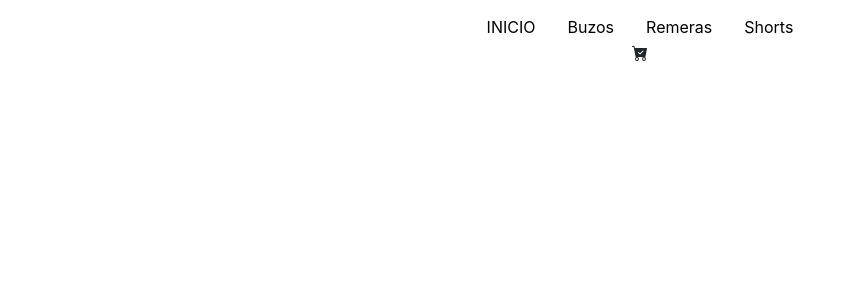
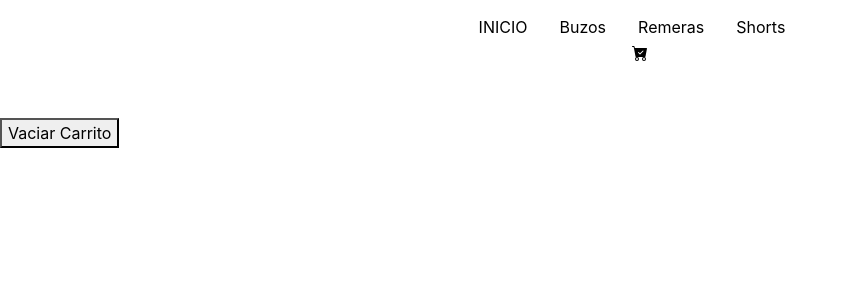
Before and after one commit to leandroprado88/NuevoRepoReact, a React (Create React App) app in the folder my-app/: page /cart in a window 1280 px wide. Shown: the top 300 px of the page, without its empty margins (0-856 px from the left). Built offline with nearby package versions, Linux system fonts and the light colour scheme.

Commit message:
Correccion de Entrega

```diff
--- a/my-app/src/App.js
+++ b/my-app/src/App.js
@@ -3,13 +3,14 @@ import ItemList from './components/ItemListContainer/ItemList';
 import ItemListContainer from './components/ItemListContainer/ItemListContainer';
 import ItemDetailContainer from './components/Detalle/ItemDetailContainer';
 import {BrowserRouter,Routes,Route} from "react-router-dom";
-import { CartContext} from './components/Context/CartContext';
+import CartContextProvider from './components/Context/CartContext';
+import Cart from './components/Cart/Cart';
 
 
 function App() {
 
     return (
-        <CartContext.Provider value={{}}>
+        <CartContextProvider value={{}}>
         <BrowserRouter>
 
            <NavBar />
@@ -17,11 +18,12 @@ function App() {
             <Routes>
                 <Route exact path="/" element={<ItemListContainer />} />
                 <Route path="categoria/:catIdParams" element={<ItemListContainer />} />
-                <Route path="item/:itemIdParams" element={<ItemDetailContainer />} />
+                <Route path="detalle/:itemIdParams" element={<ItemDetailContainer />} />
+                <Route path="/cart" element={<Cart />} />
             </Routes>
 
         </BrowserRouter>
-        </CartContext.Provider>
+        </CartContextProvider>
     );
     }
 
--- a/my-app/src/components/Cart/Cart.jsx
+++ b/my-app/src/components/Cart/Cart.jsx
@@ -3,11 +3,13 @@ import { useCartContext } from "../Context/CartContext";
 
 function Cart() {
 
-    const { cartList,vaciarCarrito} = useCartContext
+    const { cartList,vaciarCarrito} = useCartContext()
+
+    console.log(cartList);
 
     return (
         <div>
-            { cartList.map(prod => <li key={prod.id}> {prod.name} {prod.stock}</li>)}
+            {cartList && cartList.map(({item}) => <li key={item.id}> {item.name}</li>)}
             <button onClick={()=> vaciarCarrito()}>Vaciar Carrito</button>
         </div>
     )
--- a/my-app/src/components/Context/CartContext.jsx
+++ b/my-app/src/components/Context/CartContext.jsx
@@ -6,22 +6,22 @@ export const useCartContext =()=> useContext(CartContext)
 
 function CartContextProvider({ children }) {
 
-    const [carList, setCarList] = useState([])
+    const [cartList, setCartList] = useState([])
 
     const agregarProducto =(item) => {
-        setCarList([...carList, item])
+        setCartList([...cartList, item])
     }
 
     const vaciarCarrito=()=>{
-        setCarList([])
+        setCartList([])
     }
 
     return(
         <CartContext.Provider value={{
-            carList, agregarProducto, vaciarCarrito
+            cartList, agregarProducto, vaciarCarrito
         }}>
 
-        { children }
+            { children }
         </CartContext.Provider>
     )
 
--- a/my-app/src/components/Detalle/ItemDetailContainer.jsx
+++ b/my-app/src/components/Detalle/ItemDetailContainer.jsx
@@ -3,6 +3,7 @@ import { useEffect, useState } from 'react';
 import { useParams } from 'react-router-dom';
 import getFetch from '../../helpers/getFetch';
 import ItemDetails from './ItemDetails';
+
 
 
 const ItemDetailContainer = () =>{
@@ -13,7 +14,7 @@ const ItemDetailContainer = () =>{
 
       useEffect(() => {
 
-          getFetch().then((prodEncontrado)=>{
+          getFetch.then((prodEncontrado)=>{
               setProductoIndividual(prodEncontrado.find(prod => prod.id === parseInt (itemIdParams)))
           })
             .catch((error)=>{
@@ -33,7 +34,7 @@ const ItemDetailContainer = () =>{
                 ?
             <h1>Cargando..</h1>
                 :
-            <ItemDetails item={productoIndividual}/> }
+                <ItemDetails item={productoIndividual}/> }
         </div>
     </>
 
--- a/my-app/src/components/Detalle/ItemDetails.jsx
+++ b/my-app/src/components/Detalle/ItemDetails.jsx
@@ -1,7 +1,16 @@
 import React from 'react';
+import { useCartContext } from '../Context/CartContext';
 import ItemCount from '../ItemCount/ItemCount';
 
 const ItemDetails = ({ item }) => {
+
+    const {cartList, agregarProducto } = useCartContext();
+
+    function onAdd(cant) {
+        agregarProducto( { item: item , cantidad: cant} )
+    }
+    console.log(cartList);
+
 
     return (
 
@@ -9,7 +18,7 @@ const ItemDetails = ({ item }) => {
             <img src={item.foto} alt={item.name} />
             <h3>{item.name}</h3>
             <p>{item.price}</p>
-            <ItemCount stock={item.stock} id={item.id} />
+            <ItemCount onAdd={()=>onAdd()} initialstock={item.stock} />
         </div>
 
     )
--- a/my-app/src/components/ItemCount/ItemCount.jsx
+++ b/my-app/src/components/ItemCount/ItemCount.jsx
@@ -1,7 +1,7 @@
 import { useState } from "react"
 
 
-const ItemCount = ({initialstock}) => {
+const ItemCount = ({initialstock, onAdd}) => {
 
 
     const [count, setCount] = useState (1)
@@ -16,17 +16,13 @@ const ItemCount = ({initialstock}) => {
             setCount(count - 1)
         }
     }
-    console.log(count);
-    function Agregar() {
-        setCount(1)
-    }
 
     return (
         <div>
             <button type="button" className="btn btn-danger" onClick={Sumar}>+</button>
                 {count}
             <button type="button" className="btn btn-danger" onClick={Restar}>-</button>
-            <button type="button" className="btn btn-light" onClick={Agregar}>Agregar al Carrito</button>
+            <button type="button" className="btn btn-light" onClick={onAdd}>Agregar al Carrito</button>
         </div>
     )
 }
--- a/my-app/src/components/ItemListContainer/Item.jsx
+++ b/my-app/src/components/ItemListContainer/Item.jsx
@@ -16,7 +16,7 @@ const Item = ({item}) => {
                             <h5 className="card-title">{item.name}</h5>
                             <p className="card-text">{item.price}</p>
                         </div>
-                        <Link to={`/categoria/${item.name}`}>
+                        <Link to={`/detalle/${item.id}`}>
                             <button className="btn btn-outline-success">
                                 Detalle del producto
                             </button>
--- a/my-app/src/components/ItemListContainer/ItemListContainer.jsx
+++ b/my-app/src/components/ItemListContainer/ItemListContainer.jsx
@@ -14,20 +14,20 @@ const ItemListContainer = () => {
     useEffect(() => {
 
         if(catIdParams){
-            getFetch().then((data)=>{
+            getFetch.then((data)=>{
                 setProductos(data.filter(prod => prod.categoria === catIdParams))
             })
               .catch((error)=>{console.log(error);})
               .finally(()=>{setLoading(false)})
           } else {
-            getFetch().then((data)=>{
+            getFetch.then((data)=>{
                   setProductos(data)
               })
               .catch(error =>{console.log(error);})
               .finally(()=>{setLoading(false)})
             }
     }, [catIdParams])
-    console.log(productos);
+
 
 
     return (
--- a/my-app/src/components/NavBar/NavBar.jsx
+++ b/my-app/src/components/NavBar/NavBar.jsx
@@ -21,7 +21,10 @@ import "./NavBar.css"
                       <Link to="/categoria/Shorts">Shorts</Link>
                   </li>
                   <li>
-                     <Iconos />
+                    <Link to="/cart">
+                         <Iconos />
+                    </Link>
+
                   </li>
               </ul>
 
```
Also changed, not shown: my-app/src/helpers/getFetch.js.
